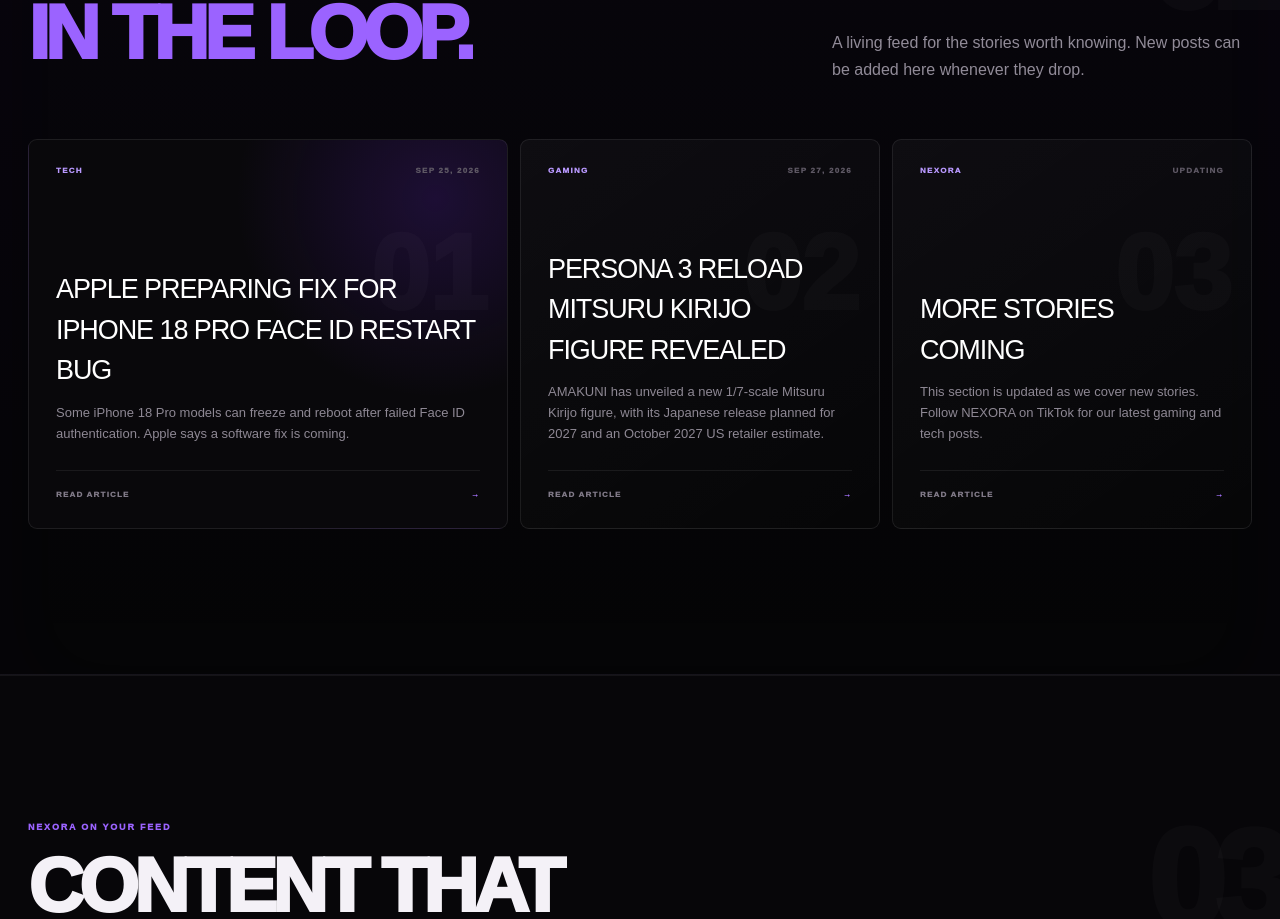
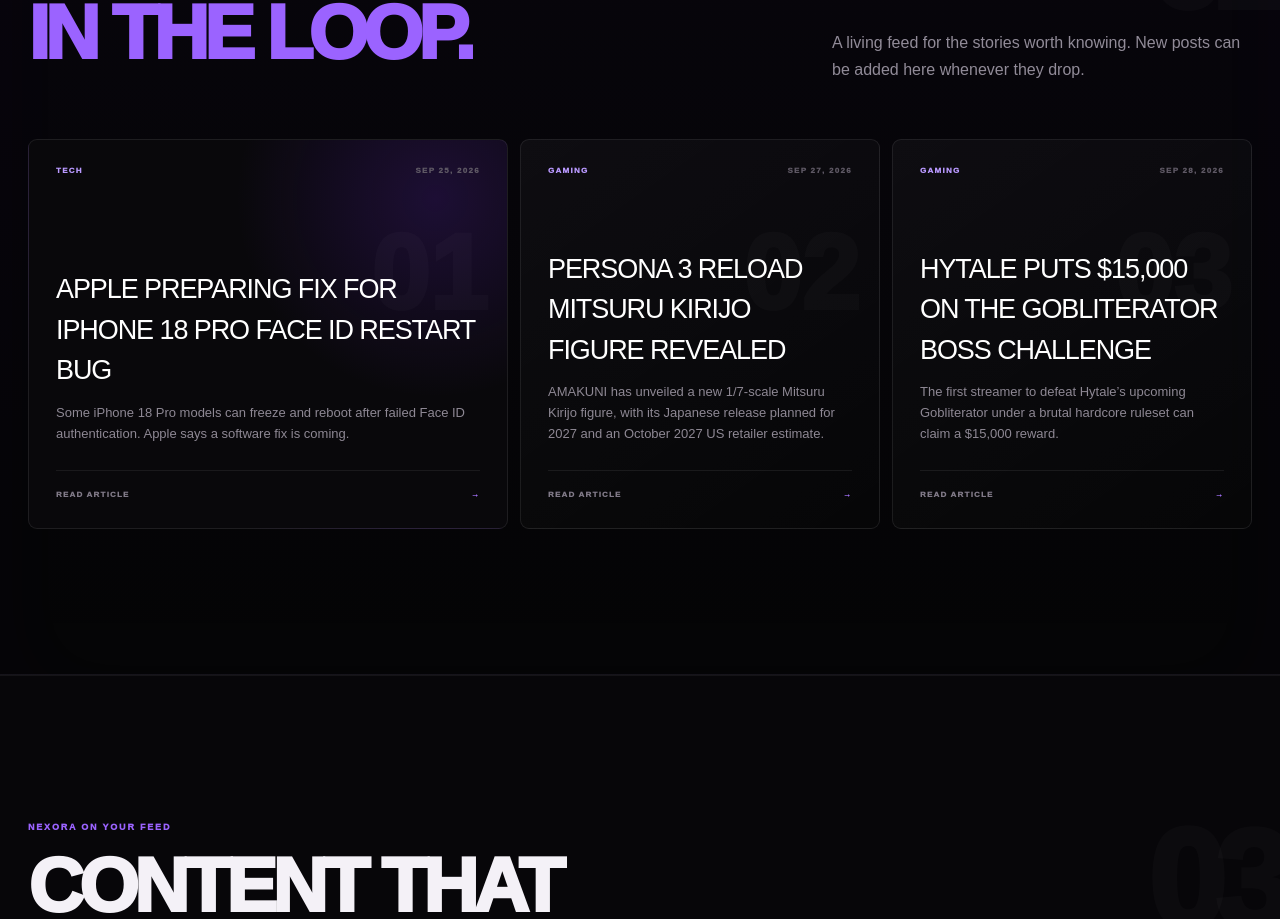
Before and after one commit to ggnexoragg-ux/nexora-website, a Next.js app: page / in a window 1280 px wide. Shown: the part 2146-3065 px from the top of the page. Built offline with nearby package versions, Linux system fonts and the light colour scheme.

Commit message:
Feature Hytale Gobliterator challenge in NEXORA news

```diff
--- a/app/page.js
+++ b/app/page.js
@@ -6,7 +6,7 @@ const pillars=[['01','SQUAD UP','Find players who actually play what you play. B
 const newsItems=[
  {category:'TECH',title:'APPLE PREPARING FIX FOR IPHONE 18 PRO FACE ID RESTART BUG',summary:'Some iPhone 18 Pro models can freeze and reboot after failed Face ID authentication. Apple says a software fix is coming.',date:'SEP 25, 2026',link:'/news/iphone-18-pro-face-id-restart-fix'},
  {category:'GAMING',title:'PERSONA 3 RELOAD MITSURU KIRIJO FIGURE REVEALED',summary:'AMAKUNI has unveiled a new 1/7-scale Mitsuru Kirijo figure, with its Japanese release planned for 2027 and an October 2027 US retailer estimate.',date:'SEP 27, 2026',link:'/news/persona-3-reload-mitsuru-figure'},
- {category:'NEXORA',title:'MORE STORIES COMING',summary:'This section is updated as we cover new stories. Follow NEXORA on TikTok for our latest gaming and tech posts.',date:'UPDATING',link:TIKTOK}
+ {category:'GAMING',title:'HYTALE PUTS $15,000 ON THE GOBLITERATOR BOSS CHALLENGE',summary:'The first streamer to defeat Hytale’s upcoming Gobliterator under a brutal hardcore ruleset can claim a $15,000 reward.',date:'SEP 28, 2026',link:'/news/hytale-15000-gobliterator-challenge'}
 ];
 const giveaways=[
  {title:'HUMAN FALL FLAT',prize:'2 GAME KEYS • 2 WINNERS',status:'ACTIVE',description:'Our current NEXORA giveaway has two Human Fall Flat game keys up for grabs, with two separate winners. Join the Discord to be part of the community and open our TikTok for the giveaway post and entry information.'},
```
